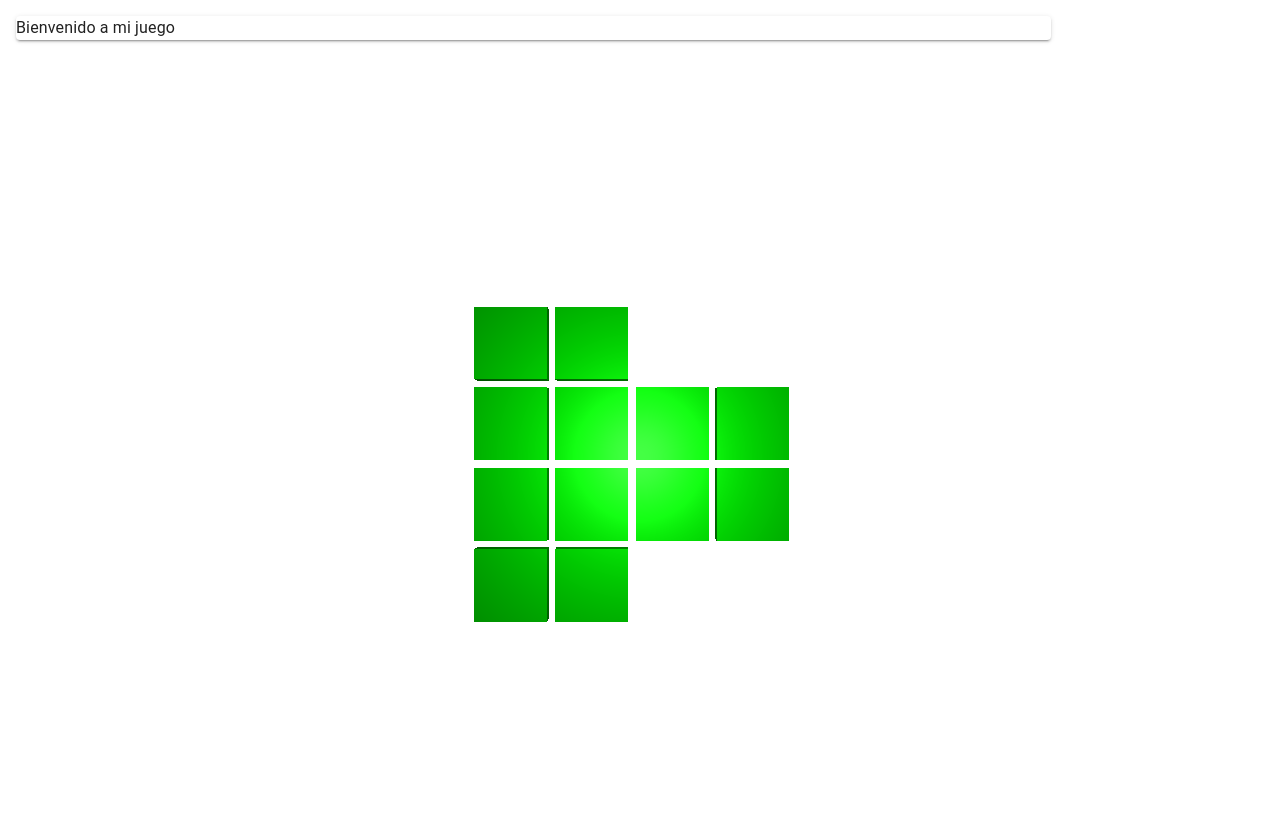
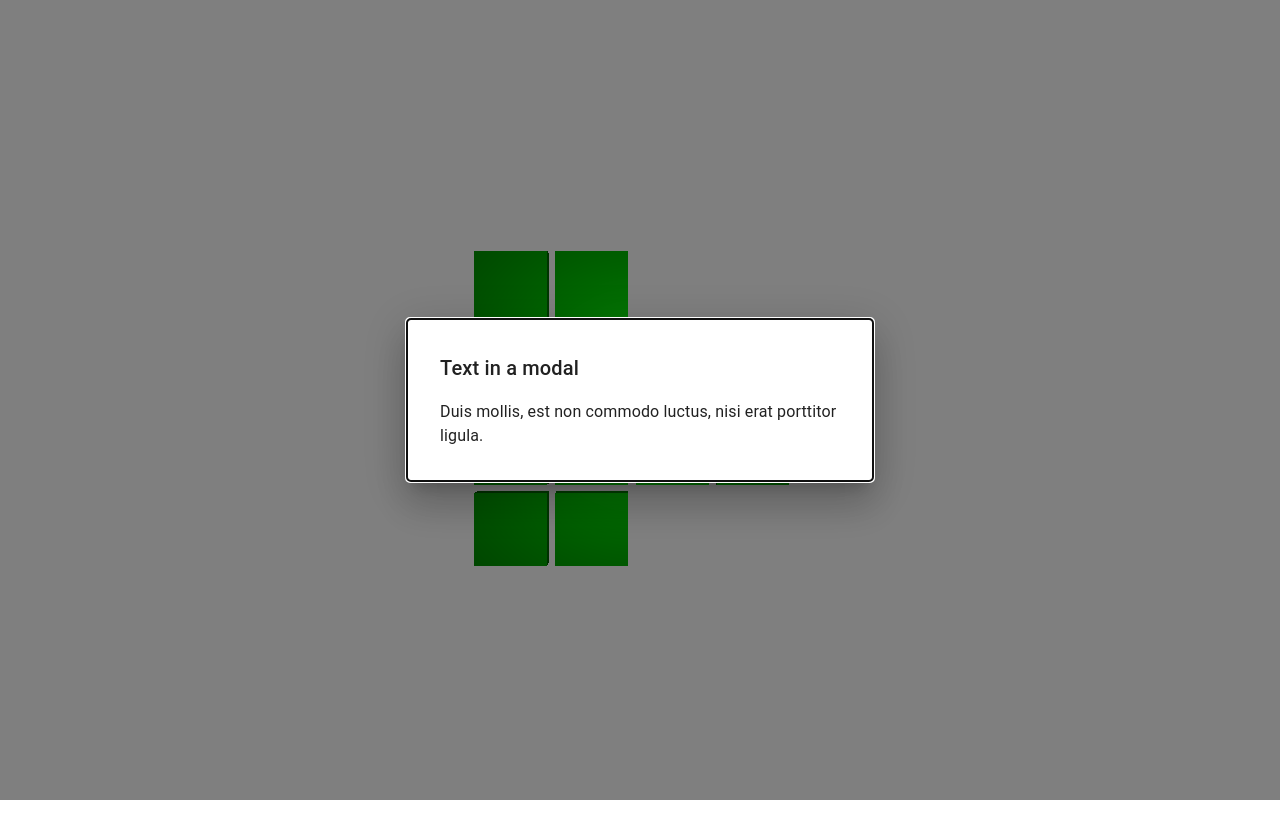
Before and after one commit to Pmolmar/MemoramaThreeJs, a React (Create React App) app in the folder front-memorama/: page / in a window 1280 px wide. Shown: the top 838 px of the page. After the commit the page ends 800 px from the top, so only its background shows below. Built offline with nearby package versions, Linux system fonts and the light colour scheme.

Commit message:
Avanze de interfaz e intento de solucionar bug de movimiento

```diff
--- a/front-memorama/src/components/interfaz/Interfaz.module.css
+++ b/front-memorama/src/components/interfaz/Interfaz.module.css
@@ -1,3 +1,16 @@
-.interfaz {
+/* .interfaz {
+    position: fixed;
     background-color: teal;
-}
+} */
+
+/* .modal {
+    position: absolute as absolute;
+    top: 50%;
+    left: 50%;
+    transform: translate(-50%, -50%);
+    width: 400;
+    border: 2px solid #000;
+    box-shadow: 24;
+    background-color: #000;
+    padding: 4;
+} */
--- a/front-memorama/src/components/interfaz/Interfaz.tsx
+++ b/front-memorama/src/components/interfaz/Interfaz.tsx
@@ -1,21 +1,45 @@
 import React from "react";
 import styles from './Interfaz.module.css';
-import { Paper, Grid, Box, Typography, Modal } from "@mui/material";
+import { Paper, Grid, Typography, Modal } from "@mui/material";
+import { useGameState } from "../../hooks/useGameHook";
 
 // Ponerlo con dialogs para hacer la interfaz
 const Interfaz = () => {
+    const estado = useGameState()
+
+    const [open, setOpen] = React.useState(true);
+    const handleOpen = () => setOpen(true);
+    const handleClose = () => setOpen(false);
+
+    const style = {
+        position: 'absolute' as 'absolute',
+        top: '50%',
+        left: '50%',
+        transform: 'translate(-50%, -50%)',
+        width: 400,
+        bgcolor: 'background.paper',
+        border: '2px solid #000',
+        boxShadow: 24,
+        p: 4
+      };
+
     return (
-        <Grid container>
-            <Grid item md={10} padding={2}>
-                <Paper elevation={2} className={styles.interfaz}>
-                    <Typography>
-                        Bienvenido a mi juego
-                    </Typography>
-                </Paper>
-            </Grid>
-        </Grid>
+        <Modal
+            open={open}
+            onClose={handleClose}
+            aria-labelledby="modal-modal-title"
+            aria-describedby="modal-modal-description"
+        >
+            <Paper elevation={2} sx={style}>
+                <Typography id="modal-modal-title" variant="h6" component="h2">
+                    Text in a modal
+                </Typography>
+                <Typography id="modal-modal-description" sx={{ mt: 2 }}>
+                    Duis mollis, est non commodo luctus, nisi erat porttitor ligula.
+                </Typography>
+            </Paper>
+        </Modal>
     )
-
 }
 
 export default Interfaz;
--- a/front-memorama/src/components/juego/Juego.tsx
+++ b/front-memorama/src/components/juego/Juego.tsx
@@ -89,7 +89,6 @@ function Juego() {
         intersects[i].object.visible = false
         intersects[i].object.userData.objeto.visible = true
 
-
         // TODO: Logica para verificar que se ha acertado e incrementar nivel
         clicked = '-1'
       }
@@ -109,31 +108,32 @@ function Juego() {
           el.rotateX(movimiento.x)
           el.rotateY(movimiento.y)
           el.rotateZ(movimiento.z)
-        }
-        if (movimiento.tipo === 'desplazar') {
+        } else if (movimiento.tipo === 'desplazar') {
           if (movimiento.x !== 0) {
             if (movimiento.pos === 0) {
               movimiento.pos = el.position.x
+            } else {
+              el.position.x += movimiento.x
+              // el.position = [0,2,3]
+              if (el.position.x >= (movimiento.pos + 0.1)) movimiento.x = - movimiento.x
+              if (el.position.x <= (movimiento.pos - 0.1)) movimiento.x = - movimiento.x
             }
-            el.position.x += movimiento.x
-            if (el.position. x > movimiento.pos + 0.1) movimiento.x = - movimiento.x
-            if (el.position.x < movimiento.pos - 0.1) movimiento.x = - movimiento.x
-          }
-          if (movimiento.y !== 0) {
+          } else if (movimiento.y !== 0) {
             if (movimiento.pos === 0) {
               movimiento.pos = el.position.y
+            } else {
+              el.position.y += movimiento.y
+              if (el.position.y >= (movimiento.pos + 0.1)) movimiento.y = - movimiento.y
+              if (el.position.y <= (movimiento.pos - 0.1)) movimiento.y = - movimiento.y
             }
-            el.position.y += movimiento.y
-            if (el.position.y > movimiento.pos + 0.1) movimiento.y = - movimiento.y
-            if (el.position.y < movimiento.pos - 0.1) movimiento.y = - movimiento.y
-          }
-          if (movimiento.z !== 0) {
+          } else if (movimiento.z !== 0) {
             if (movimiento.pos === 0) {
               movimiento.pos = el.position.z
+            } else {
+              el.position.z += movimiento.z
+              if (el.position.z >= (movimiento.pos + 0.1)) movimiento.z = - movimiento.z
+              if (el.position.z <= (movimiento.pos - 0.1)) movimiento.z = - movimiento.z
             }
-            el.position.z += movimiento.z
-            if (el.position.z > movimiento.pos + 0.1) movimiento.z = - movimiento.z
-            if (el.position.z < movimiento.pos - 0.1) movimiento.z = - movimiento.z
           }
         }
       }
```
